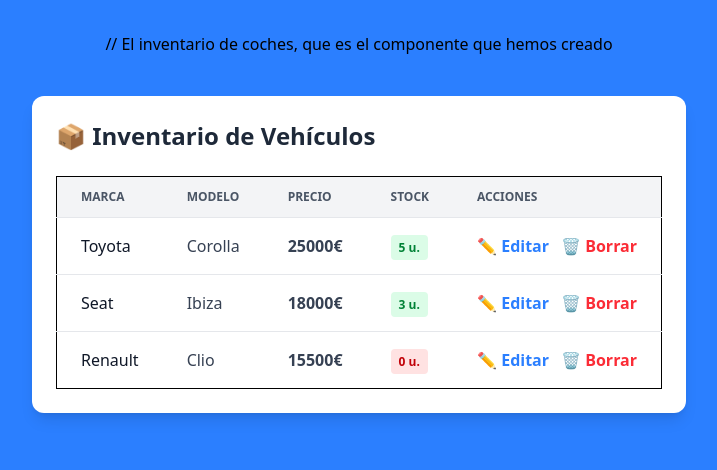
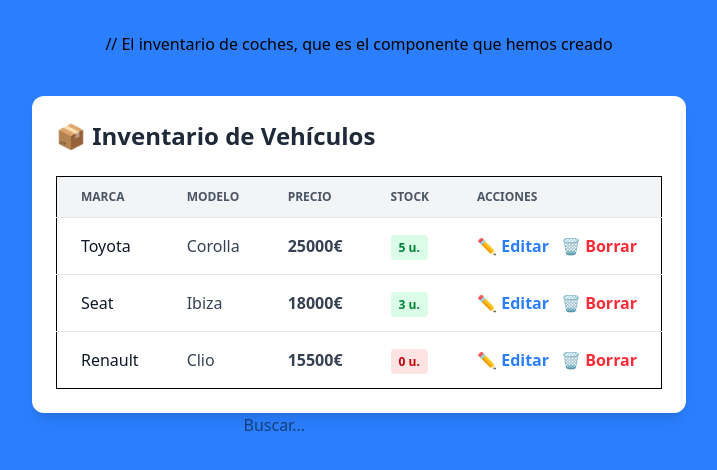
Before and after one commit to msceada1/app-full-stack, a React (Vite) app in the folder Frontend/: page / in a window 1280 px wide. Shown: the top 470 px of the page, without its empty margins (281-998 px from the left). Built offline with nearby package versions, Linux system fonts and the light colour scheme.

Commit message:
Importaciones

```diff
--- a/Frontend/src/App.jsx
+++ b/Frontend/src/App.jsx
@@ -1,10 +1,14 @@
 import Inventory from './components/Inventory'
+import Buscador from './components/Buscador'
+import ModalRegistroVenta from './components/ModalRegistroVenta'
 
 function App() {
   return (
     <div className="min-h-screen bg-blue-500 p-8 flex flex-col items-center">
       // El inventario de coches, que es el componente que hemos creado
       <Inventory />
+      <Buscador />
+      <ModalRegistroVenta />
 
     </div>
   )
```
